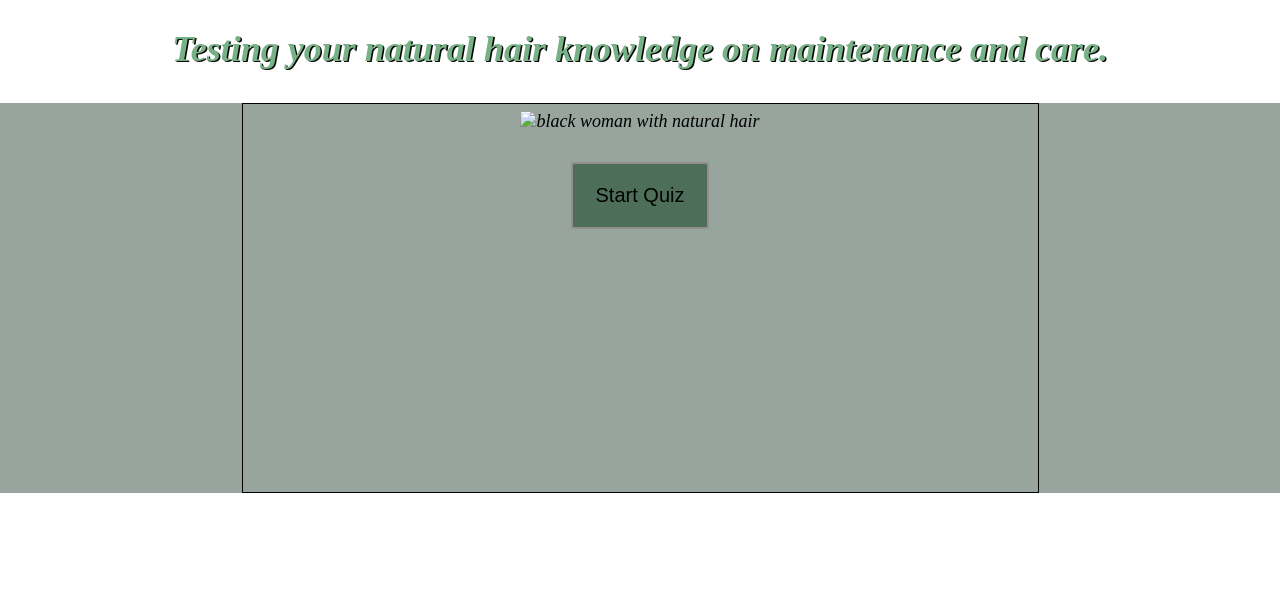
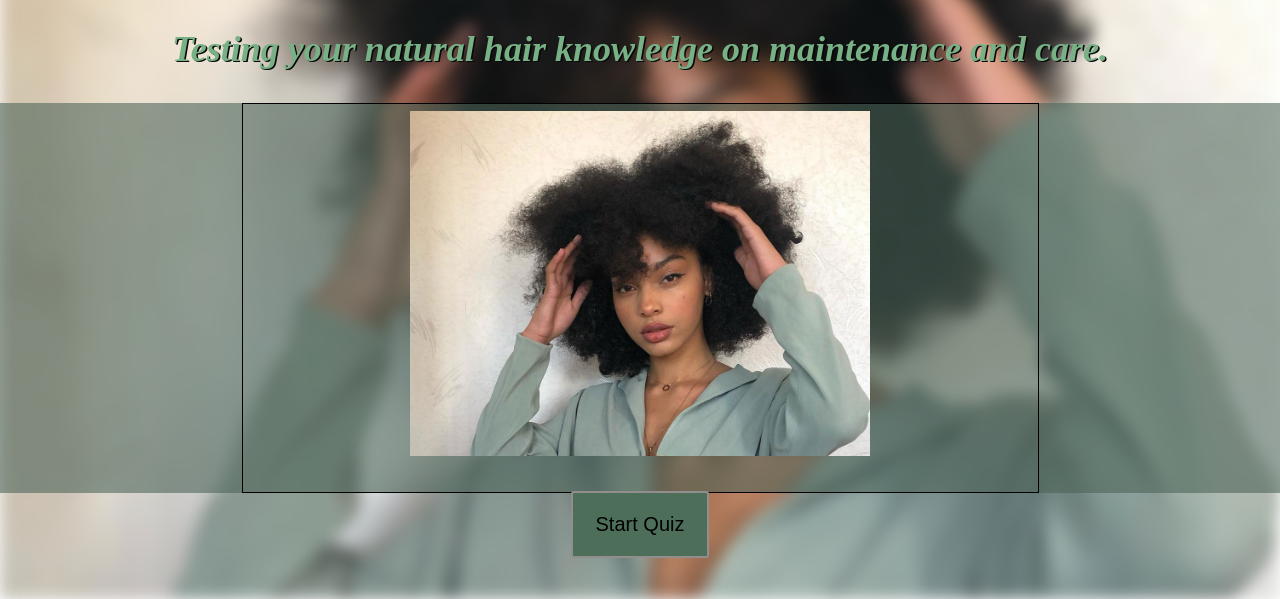
Before and after one commit to Rheena95/Natural-Hair-Quiz-App, a plain HTML site: page index.html in a window 1280 px wide. Shown: the part 271-870 px from the top of the page. Drawn offline with nearby package versions, Linux system fonts and the light colour scheme; the site is published under a folder, as on GitHub Pages, so addresses that start at the root find nothing.

Commit message:
fixed image bug

```diff
--- a/index.html
+++ b/index.html
@@ -19,7 +19,7 @@
       <form class="quiz-form">
         <fieldset>
           <section class="startQuiz">
-            <img src="/images/Naturalhair1.jpg" alt="black woman with natural hair" class="images">
+            <img src="images/Naturalhair1.jpg" alt="black woman with natural hair" class="images">
               <div class="startBtn">
                 <button type="button" id="start">Start Quiz</button>
               </div>
--- a/styles.css
+++ b/styles.css
@@ -5,7 +5,7 @@ body, html {
 }
 
 .background {
-    background-image: url(/images/Naturalhair1.jpg);
+    background-image: url(images/Naturalhair1.jpg);
     background-position: center center;
     background-attachment: fixed;
     background-repeat: no-repeat;
```
